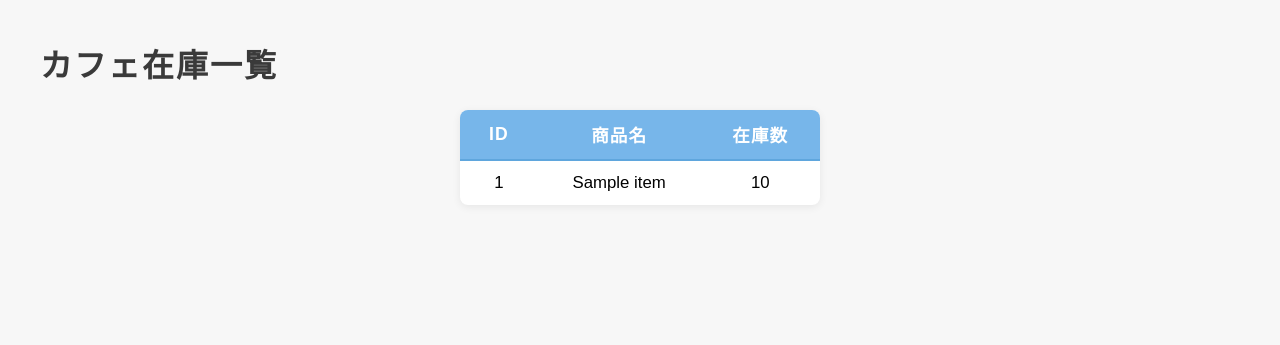
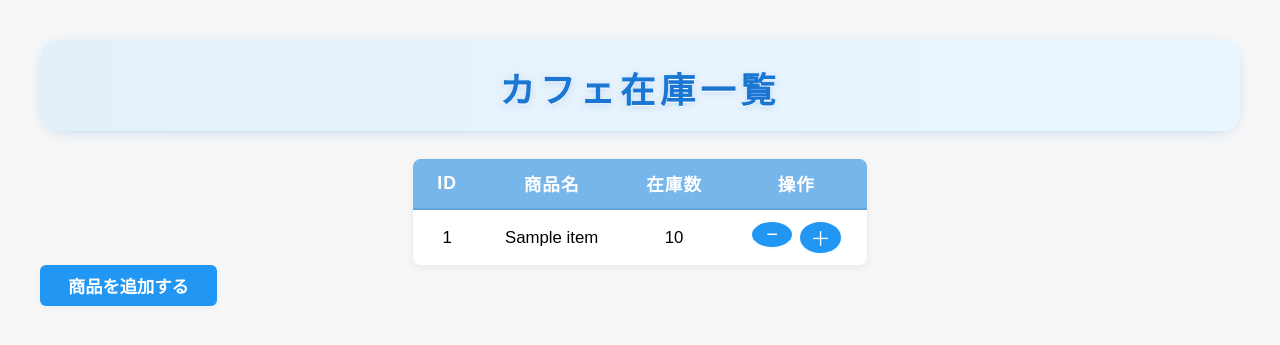
Before and after one commit to johmpei/inventory_app, a Flask app: template templates/index.html in a window 1280 px wide. Shown: the top 345 px of the page. Run offline with Flask 3, Linux system fonts and the light colour scheme; the template is opened without the code that fills it: most values are stand-ins (such as "Sample title", 1, 10 or a date in 2020).

Commit message:
カフェ在庫管理 プラマイボタン

```diff
--- a/app.py
+++ b/app.py
@@ -1,13 +1,29 @@
-from flask import Flask, render_template
+from flask import Flask, render_template, request, redirect, url_for
 import sqlite3
 
 app = Flask(__name__)
 
-# データベース接続用の関数
+@app.route('/add', methods=['GET', 'POST'])
+def add_item():
+    if request.method == 'POST':
+        name = request.form['name']
+        quantity = int(request.form['quantity'])
+        # itemsに追加
+        conn = sqlite3.connect('inventory.db')
+        cursor = conn.cursor()
+        cursor.execute('INSERT INTO items (name) VALUES (?)', (name,))
+        item_id = cursor.lastrowid
+        cursor.execute('INSERT INTO inventory (item_id, quantity) VALUES (?, ?)', (item_id, quantity))
+        conn.commit()
+        conn.close()
+        return redirect(url_for('index'))
+    return render_template('add_item.html')
+
+
+
 def get_inventory_list():
     conn = sqlite3.connect('inventory.db')
     cursor = conn.cursor()
-    # itemsとinventoryを結合して一覧を取得
     cursor.execute('''
         SELECT items.id, items.name, inventory.quantity
         FROM items
@@ -15,21 +31,44 @@ def get_inventory_list():
         ORDER BY items.id
     ''')
     results = cursor.fetchall()
-    print("===========")
-    print(results)
-
     conn.close()
-    #データベースの接続の終わり
-
-    # [{"id": 1, "name": "コーヒー豆", "quantity": 10}, ...] みたいなリストに変換
     inventory_list = []
     for row in results:
         inventory_list.append({
             'id': row[0],
             'name': row[1],
-            'quantity': row[2] if row[2] is not None else 0  # quantityがNULLなら0に
+            'quantity': row[2] if row[2] is not None else 0
         })
     return inventory_list
+
+# 在庫数を増減させるエンドポイント
+@app.route('/update_quantity/<int:item_id>/<action>', methods=['POST'])
+def update_quantity(item_id, action):
+    conn = sqlite3.connect('inventory.db')
+    cursor = conn.cursor()
+    # まず現在の数量を取得
+    cursor.execute('SELECT quantity FROM inventory WHERE item_id = ?', (item_id,))
+    result = cursor.fetchone()
+    if result:
+        current_quantity = result[0]
+    else:
+        # inventoryにデータがなければ0として登録
+        current_quantity = 0
+        cursor.execute('INSERT INTO inventory (item_id, quantity) VALUES (?, ?)', (item_id, 0))
+        conn.commit()
+
+    # 数量を増減
+    if action == 'plus':
+        new_quantity = current_quantity + 1
+    elif action == 'minus':
+        new_quantity = max(current_quantity - 1, 0)
+    else:
+        new_quantity = current_quantity  # 念のため
+
+    cursor.execute('UPDATE inventory SET quantity = ? WHERE item_id = ?', (new_quantity, item_id))
+    conn.commit()
+    conn.close()
+    return redirect(url_for('index'))
 
 @app.route('/')
 def index():
--- a/static/style.css
+++ b/static/style.css
@@ -55,3 +55,61 @@ tr:hover {
         margin: 12px;
     }
 }
+.add-btn {
+    display: inline-block;
+    margin-bottom: 18px;
+    padding: 8px 28px;
+    background: #2196f3;
+    color: #fff;
+    border-radius: 6px;
+    text-decoration: none;
+    font-size: 1.08em;
+    font-weight: bold;
+    box-shadow: 0 2px 6px rgba(33,150,243,0.08);
+    border: none;
+    transition: background 0.15s, box-shadow 0.15s;
+}
+.add-btn:hover {
+    background: #1565c0;
+    box-shadow: 0 4px 12px rgba(33,150,243,0.15);
+    color: #fff;
+}
+
+.update-btn {
+    width: 2.3em;
+    font-size: 1.18em;
+    background: #2196f3;
+    color: #fff;
+    border: none;
+    border-radius: 50%;
+    margin: 0 3px;
+    box-shadow: 0 1px 2px rgba(33,150,243,0.10);
+    cursor: pointer;
+    transition: background 0.12s, box-shadow 0.12s;
+}
+.update-btn:hover {
+    background: #1976d2;
+    box-shadow: 0 2px 6px rgba(33,150,243,0.20);
+}
+
+.button-group {
+    display: flex;
+    justify-content: center;
+    gap: 6px;
+}
+
+h1 {
+    color: #1976d2;
+    margin-bottom: 28px;
+    letter-spacing: 3px;
+    font-weight: 800;
+    font-size: 2.2em;
+    text-align: center;
+    background: linear-gradient(90deg, #e3f0fa 0%, #eaf6ff 100%);
+    border-radius: 18px;
+    padding: 22px 0 18px 0;
+    box-shadow: 0 3px 18px -8px #1976d277;
+    text-shadow: 0 1px 0 #fff, 0 2px 6px #b5cff5bb;
+    letter-spacing: 0.14em;
+    font-family: 'Segoe UI', 'Meiryo', 'Yu Gothic', sans-serif;
+}
--- a/templates/index.html
+++ b/templates/index.html
@@ -4,6 +4,19 @@
     <meta charset="UTF-8">
     <title>在庫一覧</title>
     <link rel="stylesheet" href="{{ url_for('static', filename='style.css') }}">
+    <style>
+      /* 最低限、ボタン表示を整える */
+      .update-btn {
+          width: 2em;
+          font-size: 1.2em;
+          margin: 0 2px;
+      }
+      .button-group {
+          display: flex;
+          justify-content: center;
+          gap: 4px;
+      }
+    </style>
 </head>
 <body>
     <h1>カフェ在庫一覧</h1>
@@ -12,14 +25,31 @@
             <th>ID</th>
             <th>商品名</th>
             <th>在庫数</th>
+            <th>操作</th>
         </tr>
         {% for item in inventory_list %}
         <tr>
             <td>{{ item.id }}</td>
             <td>{{ item.name }}</td>
             <td>{{ item.quantity }}</td>
+            <td>
+                <div class="button-group">
+                    <form action="{{ url_for('update_quantity', item_id=item.id, action='minus') }}" method="post" style="display:inline;">
+                        <button class="update-btn" type="submit">−</button>
+                    </form>
+                    <form action="{{ url_for('update_quantity', item_id=item.id, action='plus') }}" method="post" style="display:inline;">
+                        <button class="update-btn" type="submit">＋</button>
+                    </form>
+                </div>
+            </td>
         </tr>
         {% endfor %}
     </table>
+
+    <a href="{{ url_for('add_item') }}" class="add-btn">商品を追加する</a>
+    <table>
+        <!-- 以下略 -->
+
+
 </body>
 </html>
```
Also changed, not shown: templates/add_item.html (added, +19 -0 lines), 1 other file.
